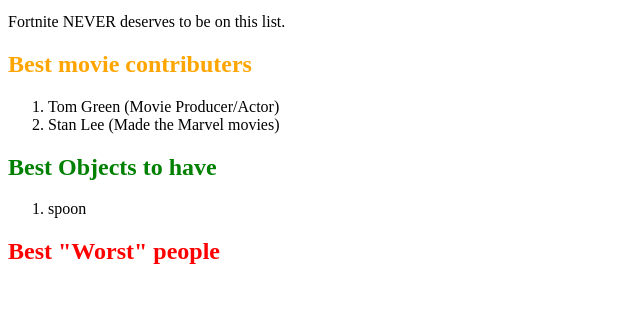
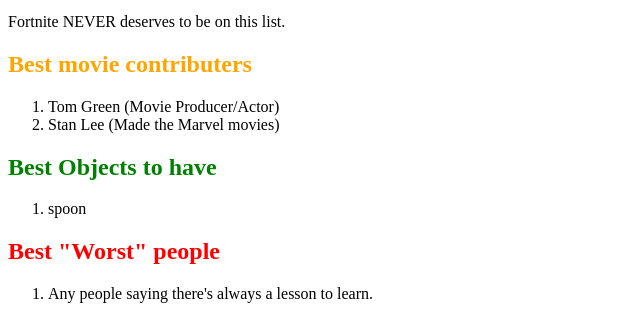
Before and after one commit to Lolifess98/The-Omens-General-Awards, a plain HTML site: page index.html in a window 1280 px wide. Shown: the part 1740-2059 px from the top of the page, without its empty margins (0-640 px from the left). Before the commit the page ends 2025 px from the top, so only its background shows below. Drawn offline with Linux system fonts and the light colour scheme.

Commit message:
Created using Popcode: https://popcode.org

```diff
--- a/index.html
+++ b/index.html
@@ -86,7 +86,11 @@ img {
     <h2 class="bestworst"> Best "Worst" people  </h2>
 
 
+    <ol>
 
+    <li> Any people saying there's always a lesson to learn. </li>
+
+    </ol>
 
 
 
```
